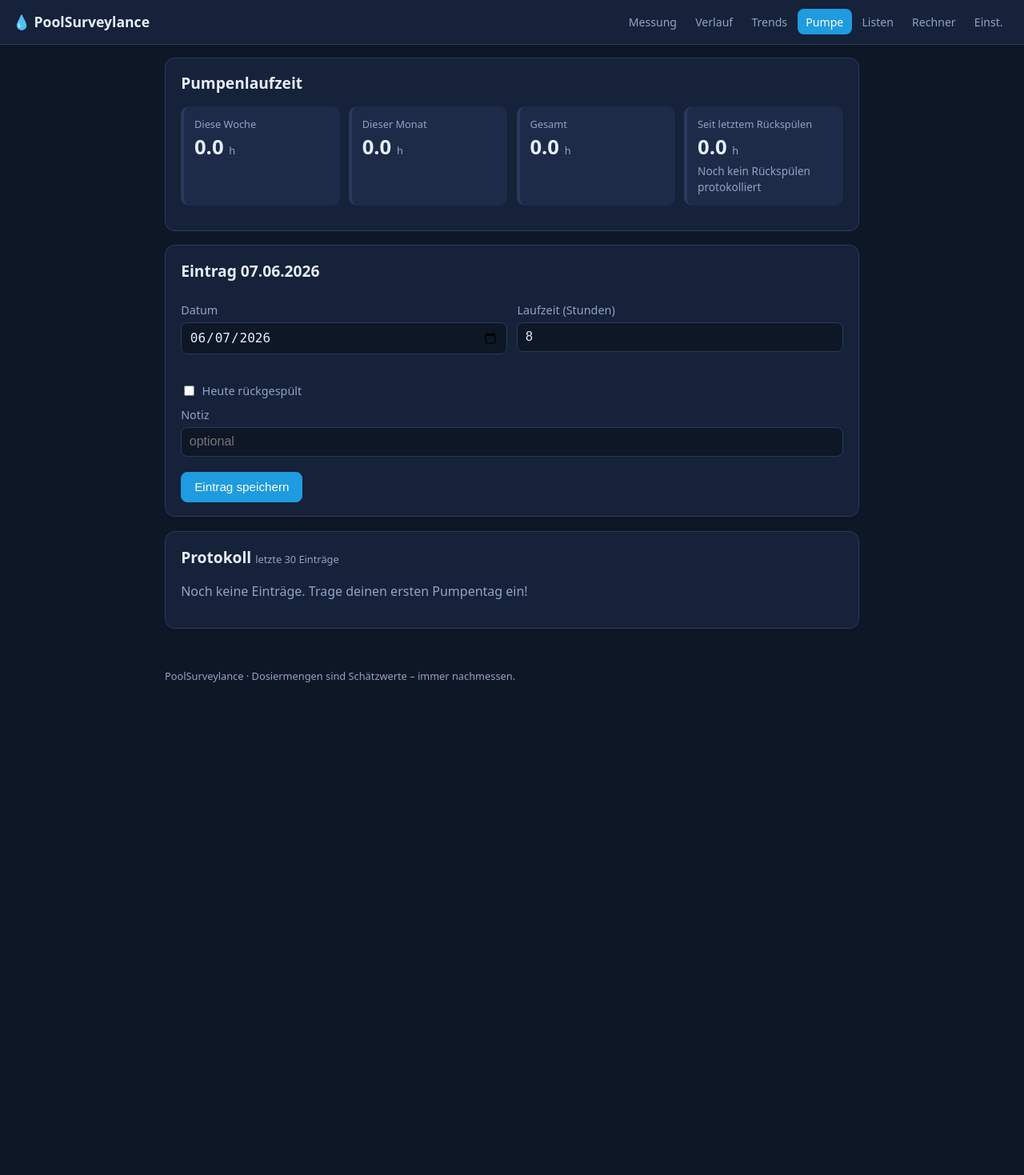
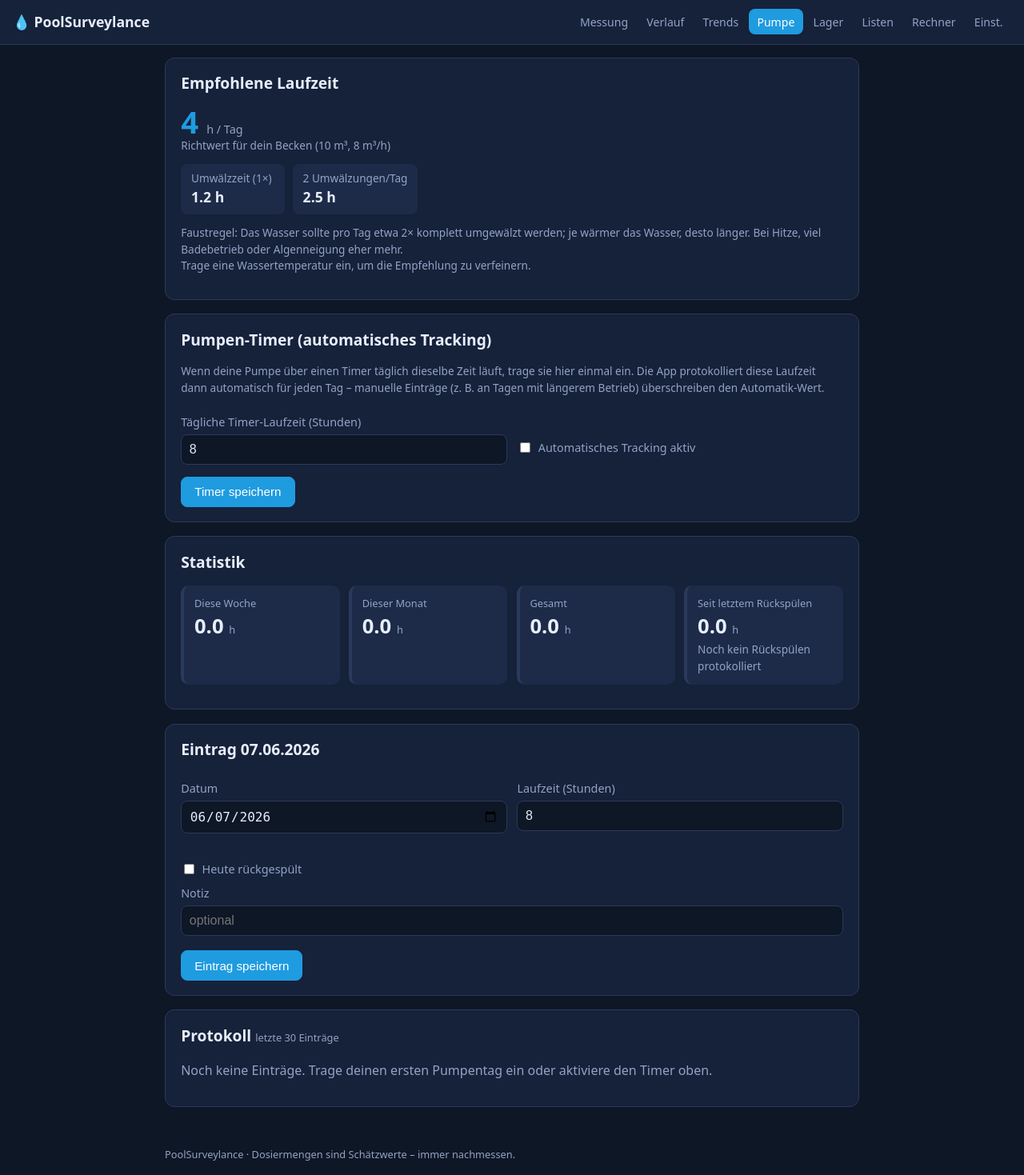
Before and after one commit to TFeLABoraNET/poolsurveylance-, a FastAPI app: page /pump-log in a window 1280 px wide. Shown: the whole page at 80% size. Before the commit the page ends 853 px from the top, so only its background shows below. Run offline with FastAPI, Linux system fonts and the light colour scheme.

Commit message:
Pumpen-Empfehlung & Auto-Tracking, Lösch-Funktionen, Lager-Seite
Pumpe:
- Empfohlene tägliche Laufzeit (2 Umwälzungen/Tag + Temperaturregel °C/2,
  begrenzt auf 4–16 h), nutzt die zuletzt gemessene Wassertemperatur
- Pumpen-Timer: einmal eintragen, App protokolliert die Laufzeit dann
  automatisch täglich (source='auto'); manuelle Einträge haben Vorrang
- Fehlende Tage werden bei Seitenaufruf und Start automatisch nachgetragen
  (max. 60 Tage rückwirkend)

Löschen:
- Einzelne Pumpen-Protokoll-Einträge löschbar
- Quelle (Timer/manuell) wird in der Tabelle angezeigt

Lager (neue Seite):
- Lagerbestand aus den Grundeinstellungen herausgelöst
- Karten-Ansicht mit Schnell-Anpassung (− verbraucht / + gekauft)
- Optionale Warnschwelle je Chemikalie, Hervorhebung bei niedrigem Bestand

Fixes:
- checklists.html: set() ist kein Jinja-Builtin -> durch [] ersetzt
  (Seite warf einen Fehler, sobald eine Liste aktiv war)

Neue/erweiterte DB-Spalten (mit Auto-Migration):
- pool_config.pump_timer_hours, pump_auto_track
- pump_logs.source
- chemicals.min_stock_g

Tests: +4 (Pumpen-Empfehlung, CYA-Verdünnung), gesamt 12 grün

https://claude.ai/code/session_0149bqX99AEBCABuJEE1QQog

```diff
--- a/app/database.py
+++ b/app/database.py
@@ -38,8 +38,12 @@ def migrate_schema(eng) -> None:
         ("pool_config", "cya_warning_level", "REAL DEFAULT 70.0"),
         ("pool_config", "cya_dilution_target", "REAL DEFAULT 30.0"),
         ("pool_config", "backwash_interval_hours", "REAL DEFAULT 50.0"),
+        ("pool_config", "pump_timer_hours", "REAL DEFAULT 8.0"),
+        ("pool_config", "pump_auto_track", "INTEGER DEFAULT 0"),
         ("chemicals", "stock_g", "REAL"),
+        ("chemicals", "min_stock_g", "REAL"),
         ("chemicals", "stock_updated_at", "TEXT"),
+        ("pump_logs", "source", "TEXT DEFAULT 'manual'"),
     ]
     with eng.connect() as conn:
         for table, col, typedef in new_cols:
--- a/app/main.py
+++ b/app/main.py
@@ -14,7 +14,10 @@ from sqlalchemy.orm import Session
 
 from . import crud
 from .checklists import CHECKLISTS
-from .chemistry import PARAMETERS, PURPOSES, cya_dilution_volume, evaluate, shock_dose, _pick
+from .chemistry import (
+    PARAMETERS, PURPOSES, cya_dilution_volume, evaluate,
+    recommend_pump_runtime, shock_dose, _pick,
+)
 from .config import settings
 from .database import Base, engine, get_db, migrate_schema
 from .models import Measurement
@@ -32,6 +35,8 @@ async def lifespan(app: FastAPI):
     db = SessionLocal()
     try:
         crud.seed_defaults(db)
+        # Automatisches Pumpen-Tracking nachholen (fehlende Tage füllen)
+        crud.backfill_auto_pump_logs(db, crud.get_config(db))
     finally:
         db.close()
     pool_mqtt.start()
@@ -204,12 +209,18 @@ def trend_data(db: Session = Depends(get_db)):
 @app.get("/pump-log", response_class=HTMLResponse)
 def pump_log_page(request: Request, db: Session = Depends(get_db)):
     cfg = crud.get_config(db)
+    # Fehlende Tage automatisch nachtragen (Timer-Tracking)
+    crud.backfill_auto_pump_logs(db, cfg)
     logs = crud.list_pump_logs(db, limit=30)
     stats = crud.get_pump_stats(db, cfg.backwash_interval_hours)
+    latest = crud.latest_measurement(db)
+    temp = latest.temperature if latest else None
+    recommendation = recommend_pump_runtime(cfg.volume_m3, cfg.pump_flow_m3h, temp)
     today = date.today()
     today_log = next((l for l in logs if l.log_date == today), None)
     ctx = _base_context(request)
-    ctx.update(logs=logs, stats=stats, today=today, today_log=today_log, config=cfg)
+    ctx.update(logs=logs, stats=stats, today=today, today_log=today_log,
+               config=cfg, recommendation=recommendation, water_temp=temp)
     return templates.TemplateResponse("pump_log.html", ctx)
 
 
@@ -224,7 +235,28 @@ async def add_pump_log(request: Request, db: Session = Depends(get_db)):
     hours = _parse_float(form.get("runtime_hours")) or 0.0
     backwashed = form.get("backwashed") == "on"
     note = (form.get("note") or "").strip() or None
-    crud.log_pump(db, log_date, hours, backwashed, note)
+    crud.log_pump(db, log_date, hours, backwashed, note, source="manual")
+    return _redirect(request, "/pump-log")
+
+
+@app.post("/pump-log/timer")
+async def update_pump_timer(request: Request, db: Session = Depends(get_db)):
+    form = await request.form()
+    cfg = crud.get_config(db)
+    hours = _parse_float(form.get("pump_timer_hours"))
+    if hours is not None:
+        cfg.pump_timer_hours = hours
+    cfg.pump_auto_track = 1 if form.get("pump_auto_track") else 0
+    db.commit()
+    crud.backfill_auto_pump_logs(db, cfg)
+    return _redirect(request, "/pump-log")
+
+
+@app.post("/pump-log/{log_id}/delete")
+def delete_pump_log(log_id: int, request: Request, db: Session = Depends(get_db)):
+    entry = crud.get_pump_log(db, log_id)
+    if entry:
+        crud.delete_pump_log(db, entry)
     return _redirect(request, "/pump-log")
 
 
@@ -446,15 +478,46 @@ def remove_chemical(chem_id: int, request: Request, db: Session = Depends(get_db
     return _redirect(request, "/config")
 
 
-@app.post("/config/chemicals/{chem_id}/stock")
-async def update_stock(chem_id: int, request: Request, db: Session = Depends(get_db)):
+# --------------------------------------------------------------------------
+# Lager / Vorrat
+# --------------------------------------------------------------------------
+
+@app.get("/inventory", response_class=HTMLResponse)
+def inventory_page(request: Request, db: Session = Depends(get_db)):
+    chemicals = crud.list_chemicals(db)
+    low = crud.low_stock_chemicals(db)
+    low_ids = {c.id for c in low}
+    ctx = _base_context(request)
+    ctx.update(chemicals=chemicals, low_ids=low_ids, low_count=len(low))
+    return templates.TemplateResponse("inventory.html", ctx)
+
+
+@app.post("/inventory/{chem_id}/set")
+async def inventory_set(chem_id: int, request: Request, db: Session = Depends(get_db)):
     chem = crud.get_chemical(db, chem_id)
     if chem is None:
-        return _redirect(request, "/config")
+        return _redirect(request, "/inventory")
     form = await request.form()
     stock = _parse_float(form.get("stock_g"))
-    crud.update_chemical_stock(db, chem, stock)
-    return _redirect(request, "/config")
+    min_stock = _parse_float(form.get("min_stock_g"))
+    crud.update_chemical_stock(db, chem, stock, min_stock)
+    return _redirect(request, "/inventory")
+
+
+@app.post("/inventory/{chem_id}/adjust")
+async def inventory_adjust(chem_id: int, request: Request, db: Session = Depends(get_db)):
+    chem = crud.get_chemical(db, chem_id)
+    if chem is None:
+        return _redirect(request, "/inventory")
+    form = await request.form()
+    delta = _parse_float(form.get("delta")) or 0.0
+    sign = form.get("sign", "minus")
+    if sign == "minus":
+        delta = -abs(delta)
+    else:
+        delta = abs(delta)
+    crud.adjust_chemical_stock(db, chem, delta)
+    return _redirect(request, "/inventory")
 
 
 @app.post("/config/dispenser")
--- a/app/static/style.css
+++ b/app/static/style.css
@@ -147,6 +147,39 @@ input:focus, select:focus { outline: 2px solid var(--primary); border-color: var
 
 .badge { background: var(--primary); color: #fff; padding: .15rem .5rem; border-radius: 6px; font-size: .75rem; }
 .badge.small { background: var(--line); color: var(--muted); }
+.badge-danger { background: var(--high); color: #fff; }
+
+/* ---- Pumpen-Empfehlung ---- */
+.rec-hero { margin-bottom: .8rem; }
+.rec-value { font-size: 2.4rem; font-weight: 700; color: var(--primary); line-height: 1; }
+.rec-value .unit { font-size: .9rem; font-weight: 400; color: var(--muted); }
+.rec-detail { display: flex; flex-wrap: wrap; gap: .6rem; margin-bottom: .6rem; }
+.rec-item {
+  background: var(--card-2); border-radius: 8px; padding: .5rem .8rem;
+  display: flex; flex-direction: column; min-width: 130px;
+}
+.rec-item strong { font-size: 1.1rem; }
+
+/* ---- Lager / Inventory ---- */
+.inv-grid { display: grid; grid-template-columns: repeat(auto-fit, minmax(240px, 1fr)); gap: .9rem; }
+.inv-card {
+  background: var(--card-2); border: 1px solid var(--line);
+  border-radius: 10px; padding: .9rem 1rem; border-left: 4px solid var(--line);
+}
+.inv-low { border-left-color: var(--high); }
+.inv-inactive { opacity: .6; }
+.inv-head { display: flex; justify-content: space-between; align-items: flex-start; gap: .4rem; }
+.inv-name { font-weight: 600; font-size: 1.05rem; }
+.inv-stock { margin: .5rem 0 .2rem; }
+.inv-amount { font-size: 1.9rem; font-weight: 700; }
+.inv-unit { color: var(--muted); }
+.inv-quick { display: flex; gap: .5rem; flex-wrap: wrap; margin: .7rem 0 .3rem; }
+.inv-quick-form { display: flex; gap: .3rem; align-items: center; margin: 0; }
+.inv-delta { width: 70px !important; margin: 0 !important; }
+.inv-edit summary { cursor: pointer; color: var(--primary); font-size: .85rem; padding: .4rem 0; }
+.inv-set-form { display: flex; gap: .5rem; align-items: flex-end; flex-wrap: wrap; }
+.inv-set-form label { margin: .2rem 0; }
+.inv-set-form input { width: 110px; }
 
 .footer {
   max-width: 900px; margin: 0 auto; padding: 1rem;
--- a/app/templates/base.html
+++ b/app/templates/base.html
@@ -14,6 +14,7 @@
       <a href="{{ base }}/history" class="{% block nav_history %}{% endblock %}">Verlauf</a>
       <a href="{{ base }}/trends" class="{% block nav_trends %}{% endblock %}">Trends</a>
       <a href="{{ base }}/pump-log" class="{% block nav_pump %}{% endblock %}">Pumpe</a>
+      <a href="{{ base }}/inventory" class="{% block nav_inventory %}{% endblock %}">Lager</a>
       <a href="{{ base }}/checklists" class="{% block nav_lists %}{% endblock %}">Listen</a>
       <a href="{{ base }}/tools" class="{% block nav_tools %}{% endblock %}">Rechner</a>
       <a href="{{ base }}/config" class="{% block nav_config %}{% endblock %}">Einst.</a>
--- a/app/templates/checklists.html
+++ b/app/templates/checklists.html
@@ -25,7 +25,7 @@
 {% if active_runs %}
 {% for run in active_runs %}
 {% set cl = checklists.get(run.checklist_type, {}) %}
-{% set checked = checked_by_run.get(run.id, set()) %}
+{% set checked = checked_by_run.get(run.id, []) %}
 {% set total = cl.tasks|length if cl.tasks is defined else 0 %}
 {% set done = checked|length %}
 <section class="card">
--- a/app/templates/pump_log.html
+++ b/app/templates/pump_log.html
@@ -3,9 +3,68 @@
 {% block title %}Pumpenlaufzeit · {{ app_name }}{% endblock %}
 {% block content %}
 
+<!-- Empfehlung -->
+<section class="card">
+  <h2>Empfohlene Laufzeit</h2>
+  {% if recommendation.recommended is defined %}
+  <div class="rec-hero">
+    <div class="rec-value">{{ "%g"|format(recommendation.recommended) }} <span class="unit">h / Tag</span></div>
+    <div class="muted small">Richtwert für dein Becken ({{ "%g"|format(config.volume_m3) }} m³,
+      {{ "%g"|format(config.pump_flow_m3h) }} m³/h{% if water_temp is not none %}, {{ "%g"|format(water_temp) }} °C{% endif %})</div>
+  </div>
+  <div class="rec-detail">
+    {% if recommendation.turnover_hours is defined %}
+    <div class="rec-item">
+      <span class="muted small">Umwälzzeit (1×)</span>
+      <strong>{{ "%g"|format(recommendation.turnover_hours) }} h</strong>
+    </div>
+    <div class="rec-item">
+      <span class="muted small">2 Umwälzungen/Tag</span>
+      <strong>{{ "%g"|format(recommendation.two_turnovers) }} h</strong>
+    </div>
+    {% endif %}
+    {% if recommendation.temp_rule is defined %}
+    <div class="rec-item">
+      <span class="muted small">Temperaturregel (°C ÷ 2)</span>
+      <strong>{{ "%g"|format(recommendation.temp_rule) }} h</strong>
+    </div>
+    {% endif %}
+  </div>
+  <p class="muted small">Faustregel: Das Wasser sollte pro Tag etwa 2× komplett umgewälzt werden;
+    je wärmer das Wasser, desto länger. Bei Hitze, viel Badebetrieb oder Algenneigung eher mehr.
+    {% if water_temp is none %}<br>Trage eine Wassertemperatur ein, um die Empfehlung zu verfeinern.{% endif %}</p>
+  {% else %}
+  <p class="muted">Bitte Beckenvolumen und Pumpen-Durchfluss in den <a href="{{ base }}/config">Einstellungen</a> hinterlegen.</p>
+  {% endif %}
+</section>
+
+<!-- Timer / Auto-Tracking -->
+<section class="card">
+  <h2>Pumpen-Timer (automatisches Tracking)</h2>
+  <p class="muted small">Wenn deine Pumpe über einen Timer täglich dieselbe Zeit läuft, trage sie hier
+    einmal ein. Die App protokolliert diese Laufzeit dann automatisch für jeden Tag –
+    manuelle Einträge (z. B. an Tagen mit längerem Betrieb) überschreiben den Automatik-Wert.</p>
+  <form method="post" action="{{ base }}/pump-log/timer">
+    <div class="grid2">
+      <label>Tägliche Timer-Laufzeit (Stunden)
+        <input type="text" inputmode="decimal" name="pump_timer_hours"
+               value="{{ '%g'|format(config.pump_timer_hours) }}" placeholder="z. B. 8">
+      </label>
+      <label class="checkbox-inline" style="margin-top:1.9rem">
+        <input type="checkbox" name="pump_auto_track" {% if config.pump_auto_track %}checked{% endif %}>
+        Automatisches Tracking aktiv
+      </label>
+    </div>
+    <button type="submit" class="btn primary" style="margin-top:.4rem">Timer speichern</button>
+    {% if config.pump_auto_track %}
+    <span class="badge" style="margin-left:.5rem">Auto-Tracking läuft</span>
+    {% endif %}
+  </form>
+</section>
+
 <!-- Statistik-Karten -->
 <section class="card">
-  <h2>Pumpenlaufzeit</h2>
+  <h2>Statistik</h2>
   <div class="stat-grid">
     <div class="stat-card">
       <div class="stat-label">Diese Woche</div>
@@ -47,7 +106,7 @@
       </label>
       <label>Laufzeit (Stunden)
         <input type="text" inputmode="decimal" name="runtime_hours"
-               value="{% if today_log %}{{ '%g'|format(today_log.runtime_hours) }}{% else %}8{% endif %}"
+               value="{% if today_log %}{{ '%g'|format(today_log.runtime_hours) }}{% else %}{{ '%g'|format(config.pump_timer_hours) }}{% endif %}"
                placeholder="z. B. 8">
       </label>
     </div>
@@ -73,8 +132,10 @@
         <tr>
           <th>Datum</th>
           <th>Laufzeit</th>
+          <th>Quelle</th>
           <th>Rückgespült</th>
           <th>Notiz</th>
+          <th></th>
         </tr>
       </thead>
       <tbody>
@@ -82,15 +143,27 @@
         <tr {% if l.backwashed %}class="row-highlight"{% endif %}>
           <td>{{ l.log_date.strftime("%d.%m.%Y") }}</td>
           <td>{{ "%g"|format(l.runtime_hours) }} h</td>
+          <td>
+            {% if l.source == "auto" %}
+            <span class="badge small">Timer</span>
+            {% else %}
+            <span class="badge small">manuell</span>
+            {% endif %}
+          </td>
           <td>{% if l.backwashed %}✓{% else %}–{% endif %}</td>
           <td class="note">{{ l.note or "" }}</td>
+          <td>
+            <form method="post" action="{{ base }}/pump-log/{{ l.id }}/delete" style="margin:0">
+              <button type="submit" class="btn small danger" title="Eintrag löschen">✕</button>
+            </form>
+          </td>
         </tr>
         {% endfor %}
       </tbody>
     </table>
   </div>
   {% else %}
-  <p class="muted">Noch keine Einträge. Trage deinen ersten Pumpentag ein!</p>
+  <p class="muted">Noch keine Einträge. Trage deinen ersten Pumpentag ein oder aktiviere den Timer oben.</p>
   {% endif %}
 </section>
 
```
Also changed, not shown: app/chemistry.py (+37 -0 lines), app/crud.py (+69 -3 lines), app/models.py (+7 -0 lines), app/templates/config.html (+3 -19 lines), app/templates/inventory.html (added, +80 -0 lines), tests/test_chemistry.py (+31 -1 lines).
